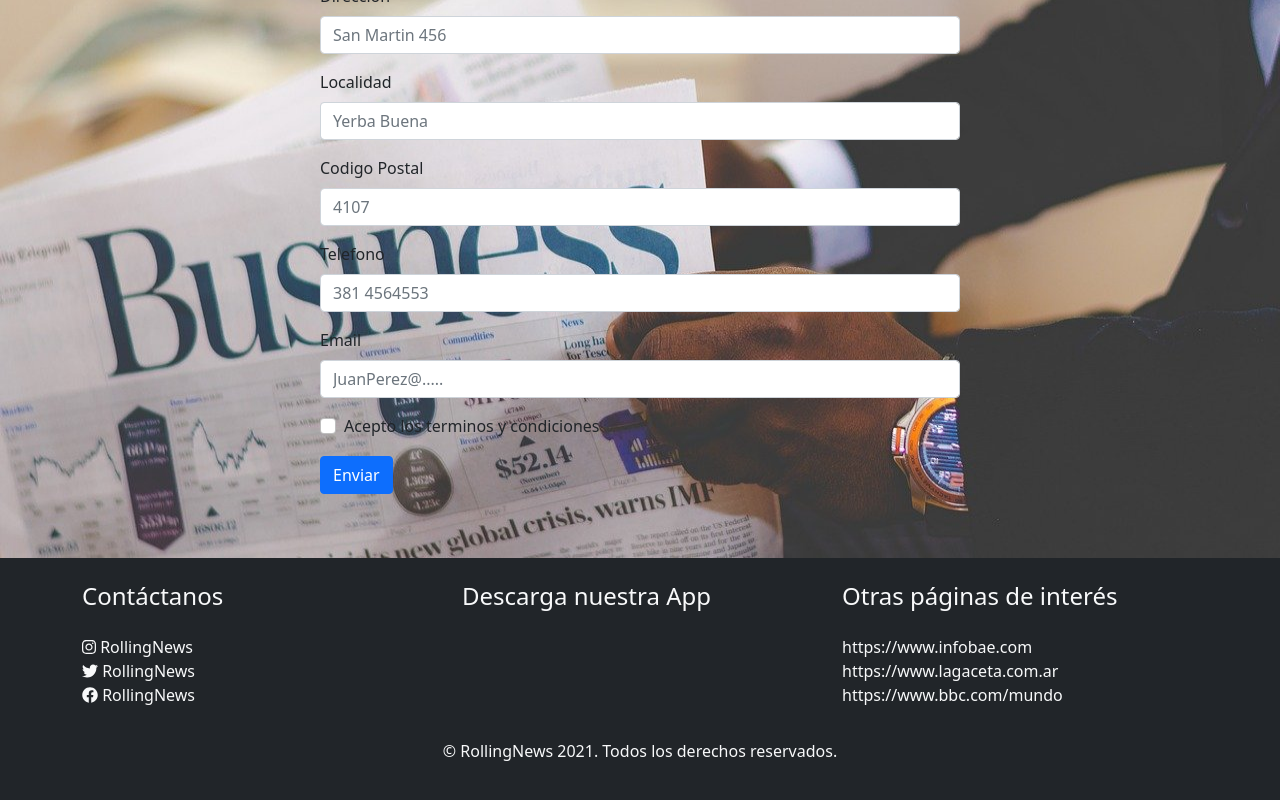
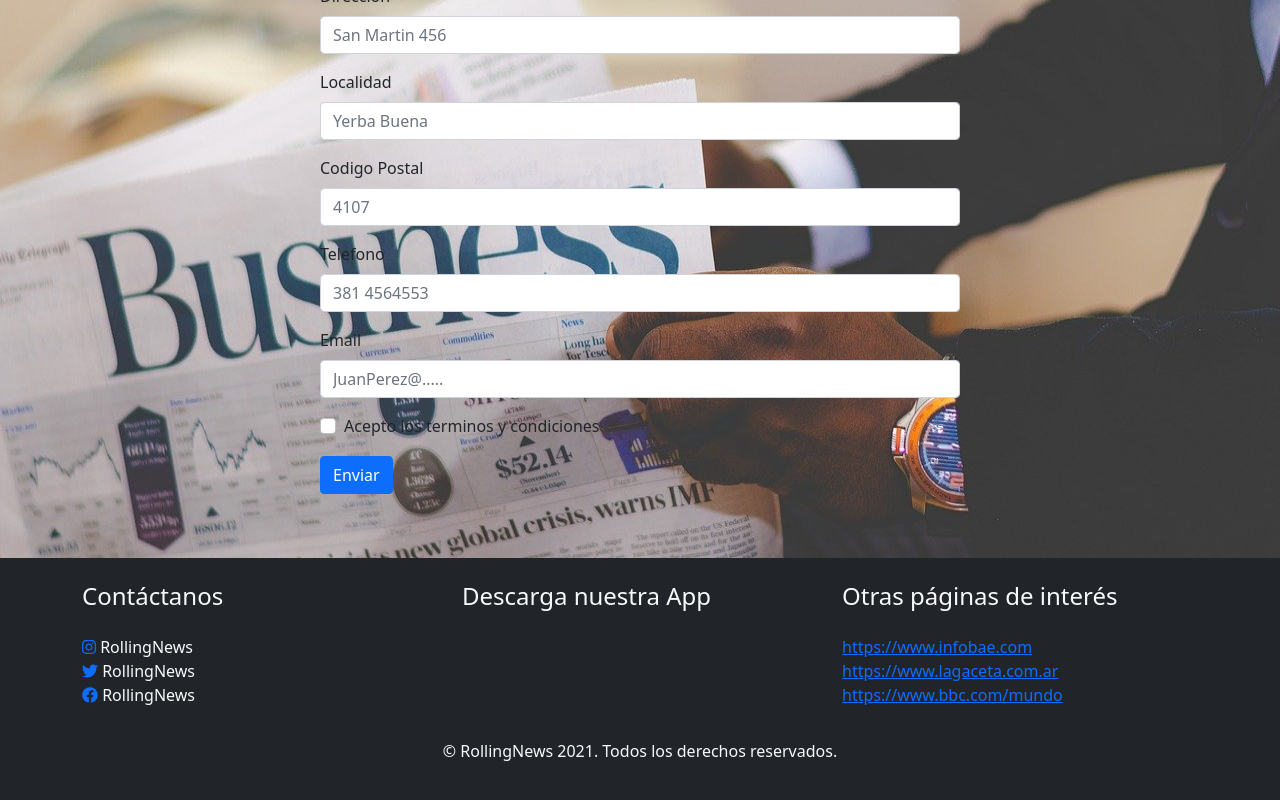
Before and after one commit to emilioh93/rollingnew.github.io, a React (Create React App) app: page /suscripcion in a window 1280 px wide. Shown: the part 394-1194 px from the top of the page. Built offline with nearby package versions, Linux system fonts and the light colour scheme.

Commit message:
se enlazaron las redes sociales al error404

```diff
--- a/src/components/common/Footer.js
+++ b/src/components/common/Footer.js
@@ -1,6 +1,8 @@
 import React from "react";
 import { FontAwesomeIcon } from "@fortawesome/react-fontawesome";
 import {faInstagram, faTwitter, faFacebook} from "@fortawesome/free-brands-svg-icons";
+import Error404 from "../Error404";
+import {Link} from "react-router-dom";
 
 const Footer = () => {
   return (
@@ -10,17 +12,9 @@ const Footer = () => {
           <div className="col">
             <h4 className="mb-4">Contáctanos</h4>
             <ul className="list-unstyled">
-              <li>
-                <FontAwesomeIcon icon={faInstagram}></FontAwesomeIcon>{" "}
-                RollingNews
-              </li>
-              <li>
-                <FontAwesomeIcon icon={faTwitter}></FontAwesomeIcon> RollingNews
-              </li>
-              <li>
-                <FontAwesomeIcon icon={faFacebook}></FontAwesomeIcon>{" "}
-                RollingNews
-              </li>
+              <li><Link to={Error404}><FontAwesomeIcon icon={faInstagram}></FontAwesomeIcon></Link>{" "}RollingNews</li>
+              <li><Link to={Error404}><FontAwesomeIcon icon={faTwitter}></FontAwesomeIcon></Link>{" "}RollingNews</li>
+              <li><Link to={Error404}><FontAwesomeIcon icon={faFacebook}></FontAwesomeIcon></Link>{" "}RollingNews</li>
             </ul>
           </div>
           <div className="col">
@@ -33,15 +27,9 @@ const Footer = () => {
           <div className="col">
             <h4 className="mb-4">Otras páginas de interés</h4>
             <ul className="list-unstyled">
-              <a>
-                <li>https://www.infobae.com</li>
-              </a>
-              <a>
-                <li>https://www.lagaceta.com.ar</li>
-              </a>
-              <a>
-                <li>https://www.bbc.com/mundo</li>
-              </a>
+              <Link><li>https://www.infobae.com</li></Link>
+              <Link><li>https://www.lagaceta.com.ar</li></Link>
+              <Link><li>https://www.bbc.com/mundo</li></Link>
             </ul>
           </div>
         </div>
```
